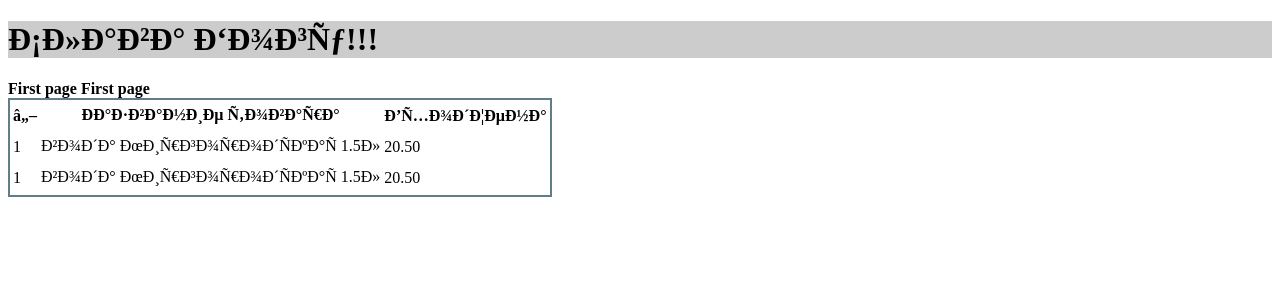
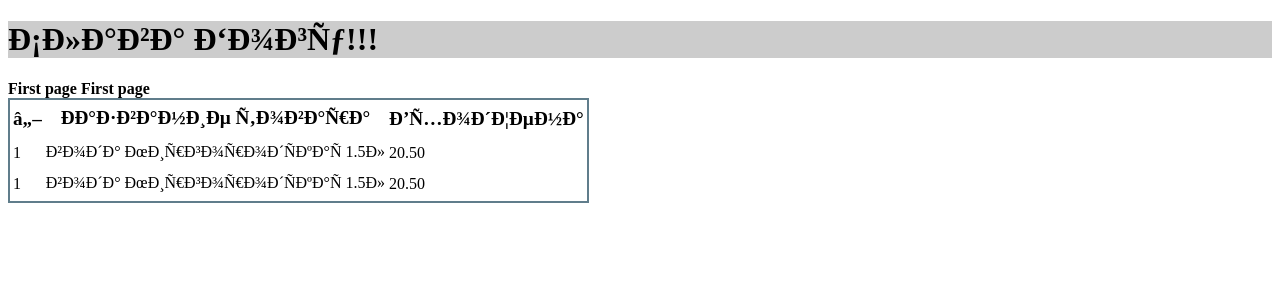
Before and after one commit to AlexKrts1/page1, a PHP site: page / in a window 1280 px wide. Shown: the top 300 px of the page. Run offline with PHP 8.4, Linux system fonts and the light colour scheme.

Commit message:
Update style.css

```diff
--- a/style.css
+++ b/style.css
@@ -5,3 +5,6 @@
 table{
 	border:2px solid rgb(96, 125, 139);
 }
+th{
+  font-size:1.2em;
+}
```
